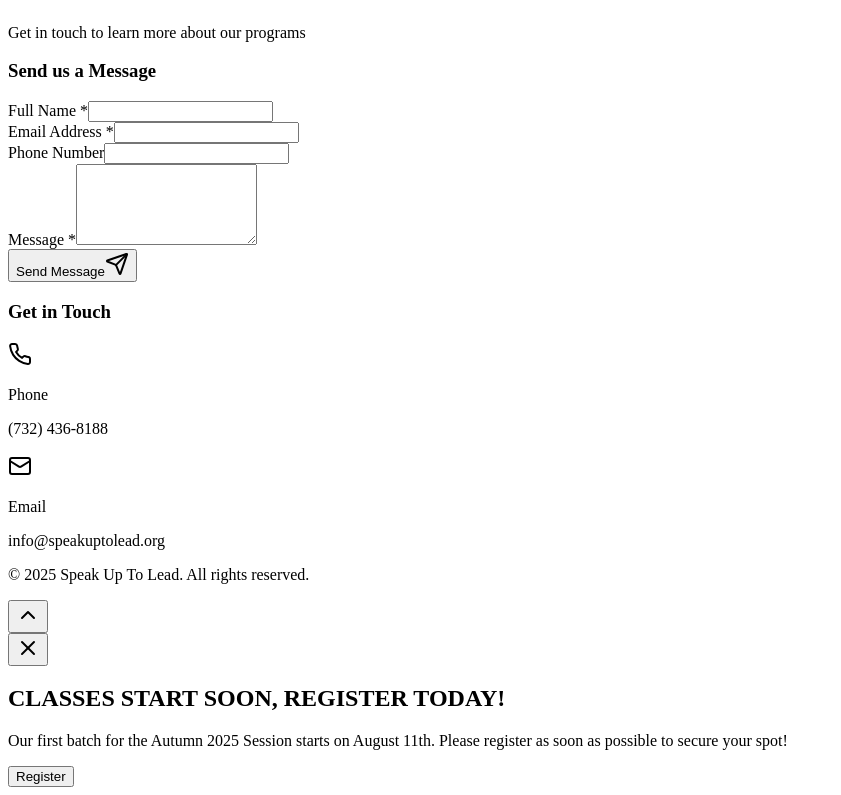
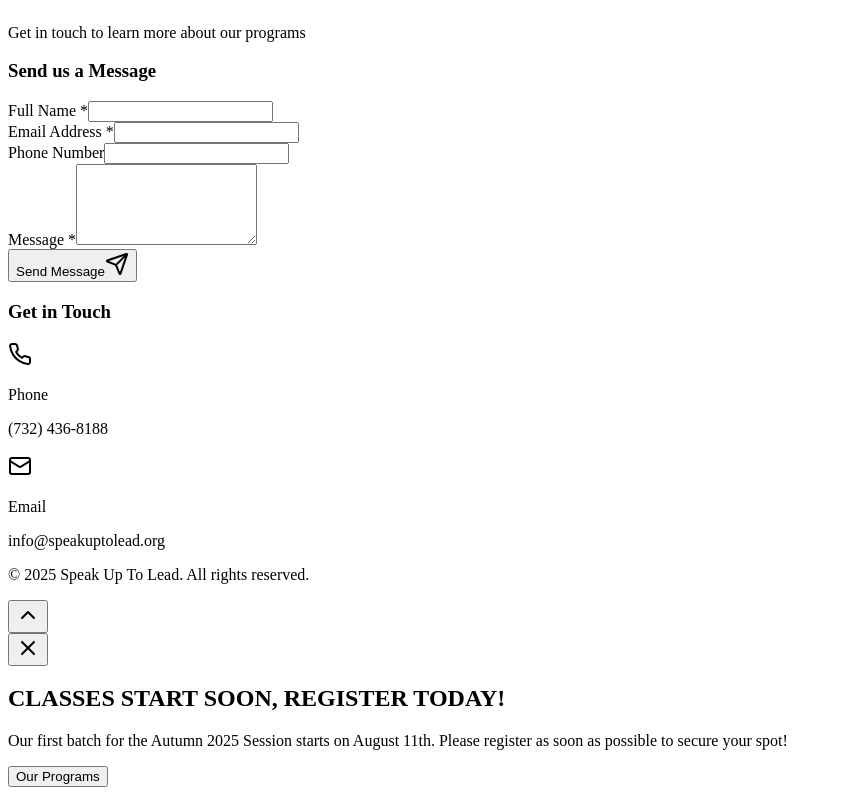
Before and after one commit to shivamsyal/speak-up-to-lead, a Next.js app: page /Landing in a window 1280 px wide. Shown: the part 2132-2927 px from the top of the page, without its empty margins (0-841 px from the left). Built offline with nearby package versions, Linux system fonts and the light colour scheme.

Commit message:
changing toast

```diff
--- a/src/pages/Landing.tsx
+++ b/src/pages/Landing.tsx
@@ -426,10 +426,10 @@
             </p>
 
             <Button
-              onClick={() => window.open('https://forms.gle/zyXuRXykDiN3wskR9', '_blank')}
+              onClick={() => {document.getElementById('program')?.scrollIntoView({ behavior: 'smooth' }); setShowPromo(false);}}
               className="btn-gradient text-white font-semibold px-6 py-3 rounded-2xl hover:scale-105 transition-all duration-300"
             >
-              Register
+              Our Programs
             </Button>
           </div>
         </div>
```
Also changed, not shown: 2 other files (tests, documents, lock files or other folders).
